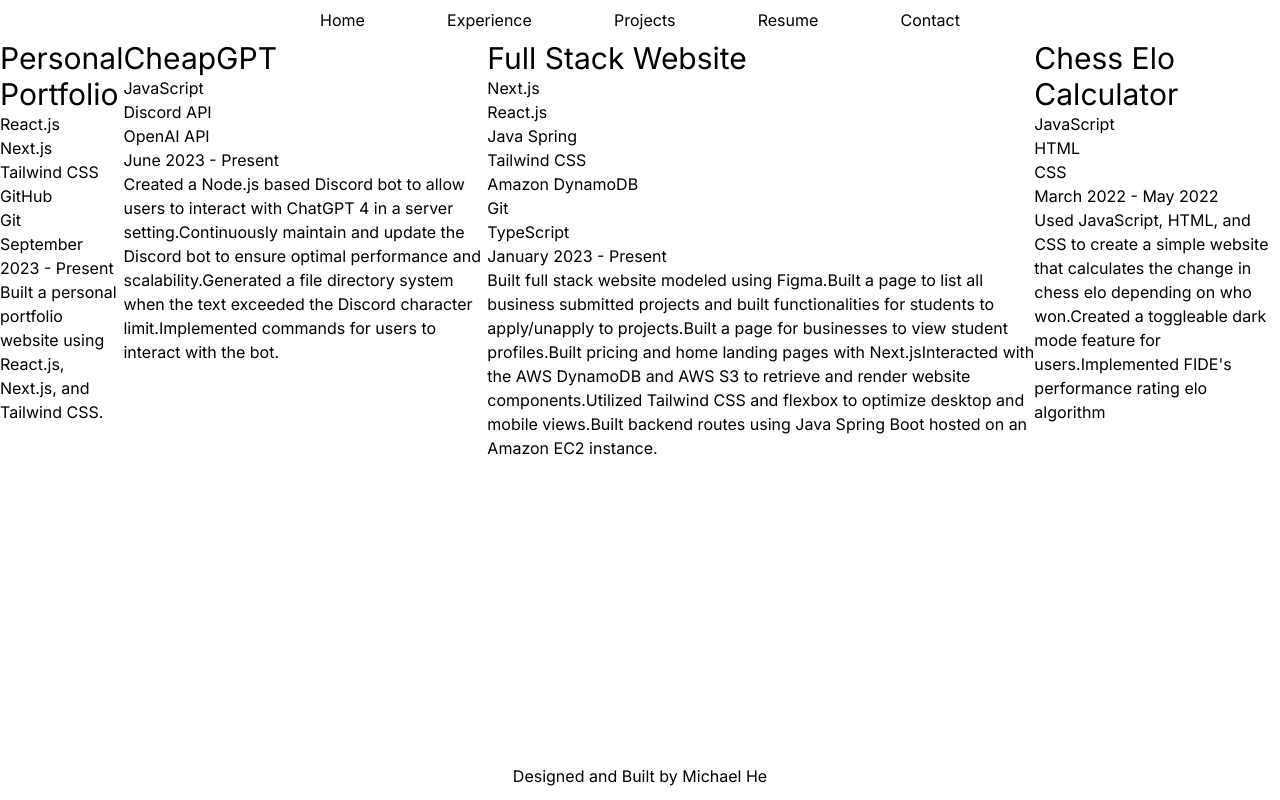
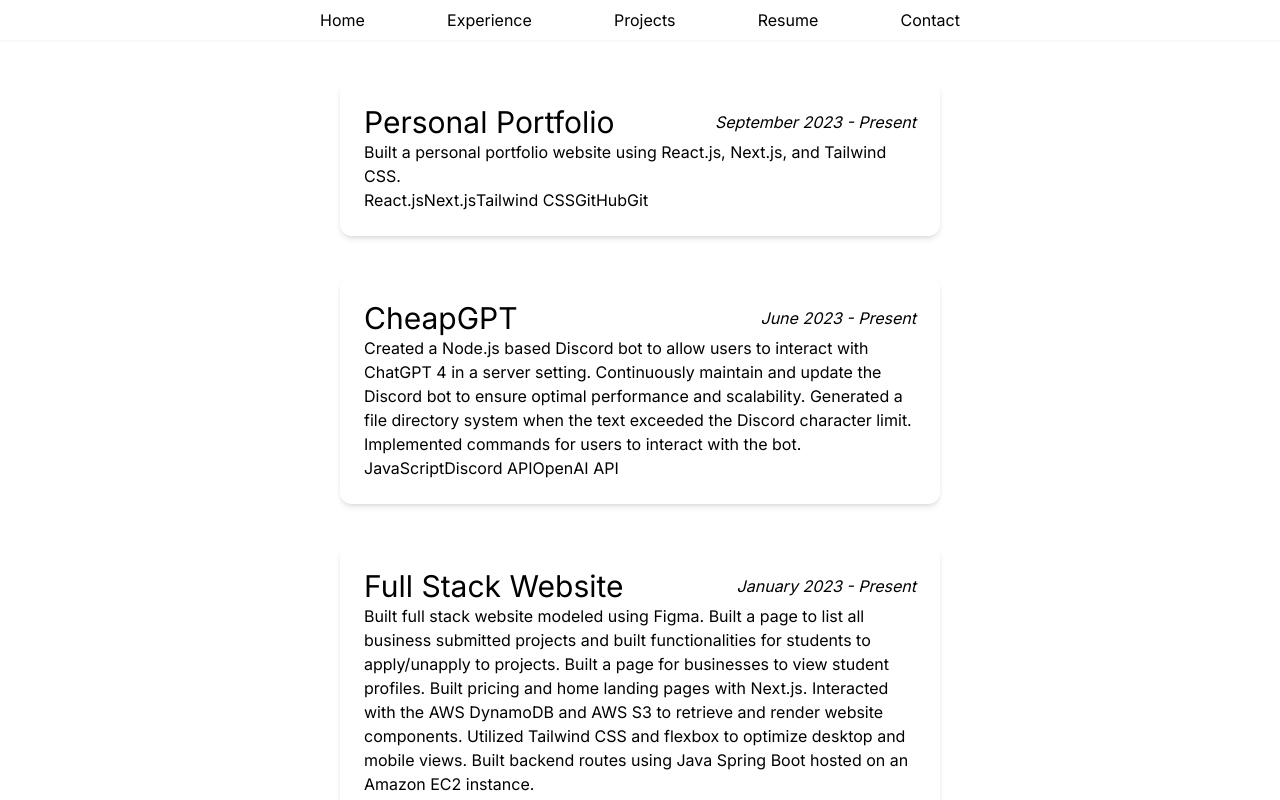
Before and after one commit to MichaelHeUVA/michaelheuva.github.io, a Next.js app: page /michaelhe.github.io/projects in a window 1280 px wide. Shown: the top 800 px of the page. Built offline with nearby package versions, Linux system fonts and the light colour scheme.

Commit message:
Updated the website

```diff
--- a/src/app/experience/page.tsx
+++ b/src/app/experience/page.tsx
@@ -9,14 +9,33 @@
       <Navbar />
       <div className="flex justify-center">
         {ExperienceList.map((items) => (
-          <div key={items?.companyName}>
-            <div className="text-3xl">{items?.companyName}</div>
-            <div>{items?.role}</div>
-            <div>{items?.date}</div>
-            {items?.description.map((list) => (
-              <div key="list">{list}</div>
-            ))}
-          </div>
+          <a
+            key={items?.companyName}
+            href={items?.companyLink}
+            target="_blank"
+            className="w-[50%] h-fit p-6 rounded-xl shadow-md mt-10 hover:shadow-xl transition duration-500 ease-in-out"
+          >
+            <div className="flex">
+              <div className="mr-5 mt-1">
+                {items.companySVG ? (
+                  <object
+                    type="image/svg+xml"
+                    data={items?.companySVG}
+                  ></object>
+                ) : (
+                  ""
+                )}
+              </div>
+              <div>
+                <div className="flex justify-between items-center">
+                  <div className="text-3xl">{items?.companyName}</div>
+                  <div className="italic">{items?.date}</div>
+                </div>
+                <div>{items?.role}</div>
+                <div>{items?.description}</div>
+              </div>
+            </div>
+          </a>
         ))}
       </div>
       <Footer />
--- a/src/app/globals.css
+++ b/src/app/globals.css
@@ -15,7 +15,3 @@
     --background-end-rgb: 0, 0, 0;
   }
 }
-
-body {
-  overflow: hidden; /* Hide scrollbars */
-}
--- a/src/app/layout.tsx
+++ b/src/app/layout.tsx
@@ -5,7 +5,7 @@
 const inter = Inter({ subsets: ["latin"] });
 
 export const metadata: Metadata = {
-  title: "Michael He",
+  title: "Portfolio",
   description: "",
 };
 
--- a/src/app/page.tsx
+++ b/src/app/page.tsx
@@ -6,7 +6,7 @@
   return (
     <>
       <Navbar />
-      <div>Michael He</div>
+      <div className="text-9xl">Michael He</div>
       <div>I&apos;m a second year at UVA </div>
       <Footer />
     </>
--- a/src/app/projects/page.tsx
+++ b/src/app/projects/page.tsx
@@ -8,18 +8,29 @@
     <>
       <Navbar />
       <div className="flex justify-center">
+        <div className="flex flex-wrap w-[80%] justify-evenly">
           {ProjectList.map((items) => (
-          <div key={items?.name}>
+            <a
+              href={items?.link}
+              target="_blank"
+              className="shadow-md w-[600px] h-fit p-6 rounded-xl mt-10 hover:shadow-xl transition duration-500 ease-in-out"
+              key={items?.name}
+            >
+              <div>
+                <div className="flex justify-between items-center">
                   <div className="text-3xl">{items?.name}</div>
-            <div>
+                  <div className="italic">{items?.date}</div>
+                </div>
+                <div>{items?.description}</div>
+                <div className="flex">
                   {items?.skills.map((list) => (
                     <div key={list}>{list}</div>
                   ))}
                 </div>
-            <div>{items?.date}</div>
-            <div>{items?.description}</div>
               </div>
+            </a>
           ))}
+        </div>
       </div>
       <Footer />
     </>
--- a/src/components/Footer/index.tsx
+++ b/src/components/Footer/index.tsx
@@ -3,7 +3,7 @@
 export default function Footer() {
   return (
     <>
-      <div className="fixed bottom-3 w-screen">
+      <footer className="mt-[100px] mb-[5px]">
         <div className="flex justify-center">
           <a
             href="https://github.com/MichaelHeUVA/michaelhe.github.io"
@@ -12,7 +12,7 @@
             Designed and Built by Michael He
           </a>
         </div>
-      </div>
+      </footer>
     </>
   );
 }
--- a/src/components/Navbar/index.tsx
+++ b/src/components/Navbar/index.tsx
@@ -5,7 +5,7 @@
 export default function Navbar() {
   return (
     <>
-      <div className="flex justify-center h-10">
+      <div className="flex justify-center h-10 shadow-sm">
         <div className="flex justify-between items-center w-1/2">
           {NavbarList.map((items) => (
             <Link key={items?.name} href={items.path}>
--- a/src/utils/config.ts
+++ b/src/utils/config.ts
@@ -24,43 +24,35 @@
 export const ExperienceList = [
   {
     companyName: "Runway",
+    companySVG: "./runway.svg",
+    companyLink: "https://www.joinrunway.io/",
     role: "Software Engineer Intern",
     date: "January 2023 - Present",
-    description: [
-      "Interacted with other developers to manage and build a full stack website.",
-      ,
-      "Collaborated with project managers, designers, and developers to define project goals, requirements, and timelines.",
-      ,
-      "Built multiple user interface components and pages using Next.js, React.js, and Tailwind CSS.",
-      ,
-      "Worked with developers to build Java Spring backend routes for CRUD operations on student and business entities.",
-      ,
-    ],
+    description:
+      "Interacted with other developers to manage and build a full stack website. Collaborated with project managers, designers, and developers to define project goals, requirements, and timelines. Built multiple user interface components and pages using Next.js, React.js, and Tailwind CSS. Worked with developers to build Java Spring backend routes for CRUD operations on student and business entities.",
   },
 ];
 
 export const ProjectList = [
   {
     name: "Personal Portfolio",
+    link: "https://github.com/MichaelHeUVA/michaelhe.github.io",
     skills: ["React.js", "Next.js", "Tailwind CSS", "GitHub", "Git"],
     date: "September 2023 - Present",
-    description: [
+    description:
       "Built a personal portfolio website using React.js, Next.js, and Tailwind CSS.",
-    ],
   },
   {
     name: "CheapGPT",
+    link: "https://github.com/MichaelHeUVA/CheapGPT",
     skills: ["JavaScript", "Discord API", "OpenAI API"],
     date: "June 2023 - Present",
-    description: [
-      "Created a Node.js based Discord bot to allow users to interact with ChatGPT 4 in a server setting.",
-      "Continuously maintain and update the Discord bot to ensure optimal performance and scalability.",
-      "Generated a file directory system when the text exceeded the Discord character limit.",
-      "Implemented commands for users to interact with the bot.",
-    ],
+    description:
+      "Created a Node.js based Discord bot to allow users to interact with ChatGPT 4 in a server setting. Continuously maintain and update the Discord bot to ensure optimal performance and scalability. Generated a file directory system when the text exceeded the Discord character limit. Implemented commands for users to interact with the bot.",
   },
   {
     name: "Full Stack Website",
+    link: "https://www.joinrunway.io/",
     skills: [
       "Next.js",
       "React.js",
@@ -71,24 +63,15 @@
       "TypeScript",
     ],
     date: "January 2023 - Present",
-    description: [
-      "Built full stack website modeled using Figma.",
-      "Built a page to list all business submitted projects and built functionalities for students to apply/unapply to projects.",
-      "Built a page for businesses to view student profiles.",
-      "Built pricing and home landing pages with Next.js",
-      "Interacted with the AWS DynamoDB and AWS S3 to retrieve and render website components.",
-      "Utilized Tailwind CSS and flexbox to optimize desktop and mobile views.",
-      "Built backend routes using Java Spring Boot hosted on an Amazon EC2 instance.",
-    ],
+    description:
+      "Built full stack website modeled using Figma. Built a page to list all business submitted projects and built functionalities for students to apply/unapply to projects. Built a page for businesses to view student profiles. Built pricing and home landing pages with Next.js. Interacted with the AWS DynamoDB and AWS S3 to retrieve and render website components. Utilized Tailwind CSS and flexbox to optimize desktop and mobile views. Built backend routes using Java Spring Boot hosted on an Amazon EC2 instance.",
   },
   {
     name: "Chess Elo Calculator",
+    link: "https://sites.google.com/view/computer-systems-site/home",
     skills: ["JavaScript", "HTML", "CSS"],
     date: "March 2022 - May 2022",
-    description: [
-      "Used JavaScript, HTML, and CSS to create a simple website that calculates the change in chess elo depending on who won.",
-      "Created a toggleable dark mode feature for users.",
-      "Implemented FIDE's performance rating elo algorithm",
-    ],
+    description:
+      "Used JavaScript, HTML, and CSS to create a simple website that calculates the change in chess elo depending on who won. Created a toggleable dark mode feature for users. Implemented FIDE's performance rating elo algorithm",
   },
 ];
```
Also changed, not shown: public/runway.svg (added). Lines whose indentation alone changed are shown as unchanged.
